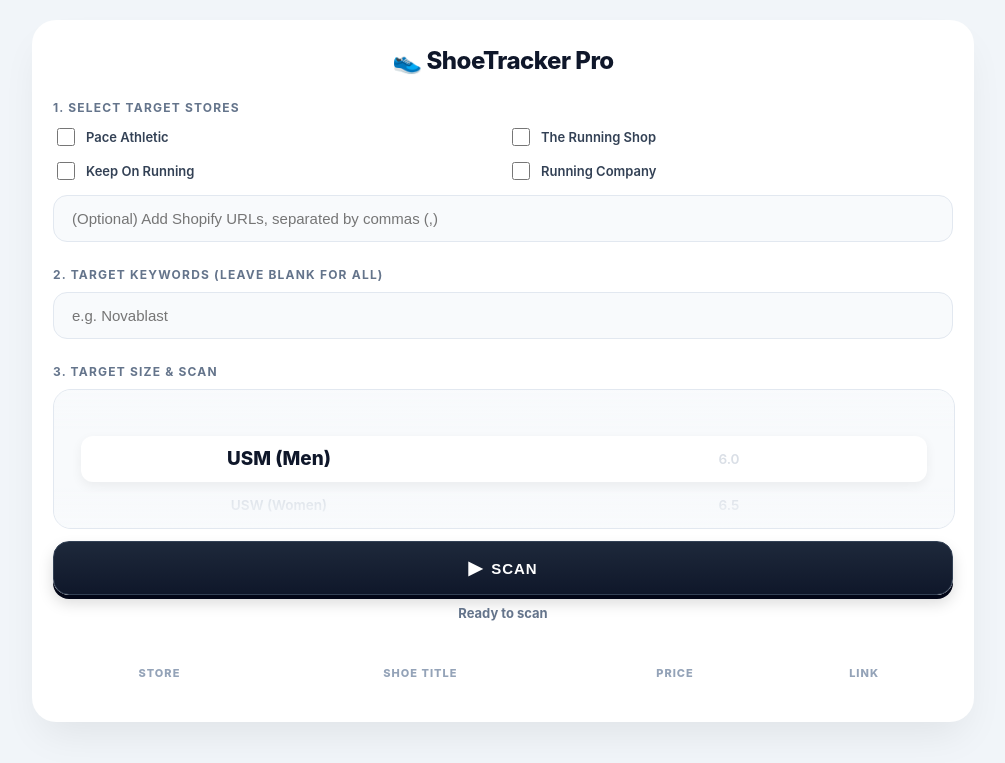
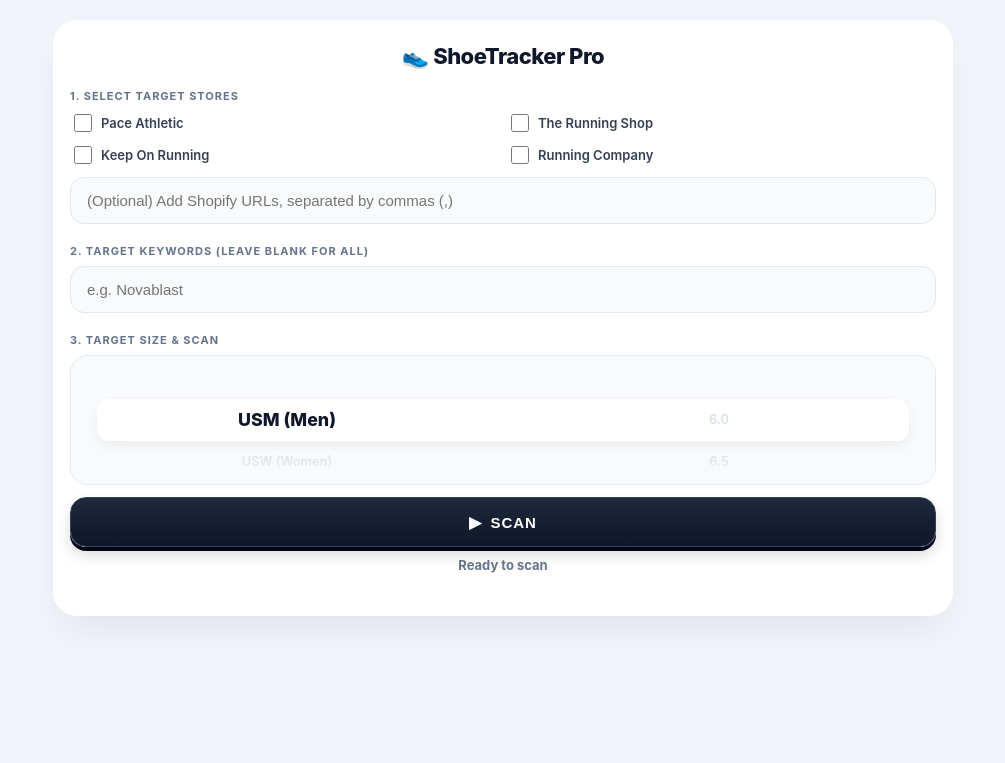
Before and after one commit to shawnlee-au/shoe-tracker, a Flask app: page / in a window 1280 px wide. Shown: the top 763 px of the page, without its empty margins (137-1142 px from the left). Run offline with Flask 3, Linux system fonts and the light colour scheme; lists and menus that the app fills with data are empty.

Commit message:
Add files via upload

```diff
--- a/templates/index.html
+++ b/templates/index.html
@@ -7,48 +7,53 @@
     <meta name="apple-mobile-web-app-status-bar-style" content="default">
     <title>ShoeTracker Pro</title>
     <style>
-        body { font-family: 'SF Pro Display', -apple-system, BlinkMacSystemFont, sans-serif; padding: 20px 15px; background: #f1f5f9; color: #0f172a; user-select: none; margin: 0; -webkit-tap-highlight-color: transparent; }
-        .card { background: #ffffff; padding: 25px 20px; border-radius: 24px; max-width: 900px; margin: auto; box-shadow: 0 20px 40px -10px rgba(0,0,0,0.08); border: 1px solid rgba(255,255,255,0.8); }
-        h2 { text-align: center; font-size: 24px; font-weight: 800; color: #0f172a; letter-spacing: -0.5px; margin-bottom: 25px; margin-top: 0; }
-        .input-group { margin-bottom: 25px; position: relative; }
-        label.section-title { font-weight: 700; font-size: 12px; color: #64748b; text-transform: uppercase; letter-spacing: 1.2px; display: block; margin-bottom: 10px; }
-        input[type='text'] { padding: 14px 18px; width: 100%; border: 1.5px solid #e2e8f0; border-radius: 14px; font-size: 15px; font-weight: 500; background: #f8fafc; color: #0f172a; box-sizing: border-box; outline: none; transition: all 0.25s; }
+        * { box-sizing: border-box; }
+        body { font-family: 'SF Pro Display', -apple-system, BlinkMacSystemFont, sans-serif; padding: 20px 12px 40px 12px; background: #f1f5f9; color: #0f172a; user-select: none; margin: 0; -webkit-tap-highlight-color: transparent; }
+        .card { background: #ffffff; padding: 22px 16px; border-radius: 24px; max-width: 900px; margin: auto; box-shadow: 0 20px 40px -10px rgba(0,0,0,0.08); border: 1px solid rgba(255,255,255,0.8); }
+        h2 { text-align: center; font-size: 22px; font-weight: 800; color: #0f172a; letter-spacing: -0.5px; margin-bottom: 20px; margin-top: 0; }
+        .input-group { margin-bottom: 20px; position: relative; }
+        label.section-title { font-weight: 700; font-size: 11px; color: #64748b; text-transform: uppercase; letter-spacing: 1px; display: block; margin-bottom: 8px; }
+        input[type='text'] { padding: 14px 16px; width: 100%; border: 1.5px solid #e2e8f0; border-radius: 14px; font-size: 15px; font-weight: 500; background: #f8fafc; color: #0f172a; outline: none; transition: all 0.25s; }
         input[type='text']:focus { border-color: #3b82f6; background: #ffffff; box-shadow: 0 0 0 4px rgba(59, 130, 246, 0.15); }
 
-        .checkbox-grid { display: grid; grid-template-columns: 1fr 1fr; gap: 10px; margin-bottom: 12px; }
-        .chk-wrapper { display: flex; align-items: center; gap: 8px; font-size: 13px; font-weight: 600; color: #334155; cursor: pointer; }
+        .checkbox-grid { display: grid; grid-template-columns: 1fr 1fr; gap: 8px; margin-bottom: 10px; }
+        .chk-wrapper { display: flex; align-items: center; gap: 6px; font-size: 13px; font-weight: 600; color: #334155; cursor: pointer; }
         .chk-wrapper input[type='checkbox'] { width: 18px; height: 18px; cursor: pointer; accent-color: #3b82f6; }
 
-        /* 🔥 iOS 전용 휠 다이얼 버그 수정 (높이 138px 고정 & 클리핑 방지) 🔥 */
+        /* iOS 전용 휠 다이얼 컴팩트 스타일 */
         .size-action-row { display: flex; flex-direction: column; gap: 12px; }
-        .picker-container { width: 100%; height: 138px; background: #f8fafc; border-radius: 18px; border: 1.5px solid #e2e8f0; position: relative; overflow: hidden; display: flex; justify-content: center; align-items: center; }
+        .picker-container { width: 100%; height: 130px; background: #f8fafc; border-radius: 18px; border: 1.5px solid #e2e8f0; position: relative; overflow: hidden; display: flex; justify-content: center; align-items: center; }
         .picker-mask { position: absolute; top: 0; left: 0; right: 0; bottom: 0; pointer-events: none; z-index: 2; background: linear-gradient(to bottom, rgba(248, 250, 252, 0.95) 0%, rgba(248, 250, 252, 0) 30%, rgba(248, 250, 252, 0) 70%, rgba(248, 250, 252, 0.95) 100%); }
-        .picker-highlight { position: absolute; top: 50%; transform: translateY(-50%); left: 3%; right: 3%; height: 46px; background: #ffffff; border-radius: 12px; box-shadow: 0 4px 12px rgba(0,0,0,0.06); z-index: 0; pointer-events: none; }
+        .picker-highlight { position: absolute; top: 50%; transform: translateY(-50%); left: 3%; right: 3%; height: 42px; background: #ffffff; border-radius: 12px; box-shadow: 0 4px 12px rgba(0,0,0,0.06); z-index: 0; pointer-events: none; }
 
         .wheel-col { width: 50%; height: 100%; overflow-y: scroll; scroll-snap-type: y mandatory; scrollbar-width: none; z-index: 1; -webkit-overflow-scrolling: touch; }
         .wheel-col::-webkit-scrollbar { display: none; }
-        .wheel-spacer { height: 46px; }
-        .wheel-item { height: 46px; line-height: 46px; text-align: center; font-size: 16px; font-weight: 600; color: #94a3b8; scroll-snap-align: center; cursor: pointer; transition: all 0.2s; transform: scale(0.85); opacity: 0.35; }
-        .wheel-item.selected { color: #0f172a; font-size: 18px; font-weight: 800; transform: scale(1.05); opacity: 1; }
+        .wheel-spacer { height: 44px; }
+        .wheel-item { height: 42px; line-height: 42px; text-align: center; font-size: 15px; font-weight: 600; color: #94a3b8; scroll-snap-align: center; cursor: pointer; transition: all 0.2s; transform: scale(0.85); opacity: 0.35; }
+        .wheel-item.selected { color: #0f172a; font-size: 17px; font-weight: 800; transform: scale(1.05); opacity: 1; }
 
-        .btn-primary { width: 100%; height: 54px; display: flex; flex-direction: row; justify-content: center; align-items: center; gap: 8px; background: linear-gradient(to bottom, #1e293b, #0f172a); border: 1px solid #334155; border-radius: 16px; color: white; font-weight: 800; font-size: 15px; text-transform: uppercase; letter-spacing: 1px; cursor: pointer; box-shadow: 0 4px 0 #020617, 0 8px 15px rgba(0,0,0,0.15); transition: all 0.1s; }
-        .btn-primary:active { transform: translateY(4px); box-shadow: 0 0 0 #020617; height: 54px; }
+        .btn-primary { width: 100%; height: 50px; display: flex; flex-direction: row; justify-content: center; align-items: center; gap: 8px; background: linear-gradient(to bottom, #1e293b, #0f172a); border: 1px solid #334155; border-radius: 16px; color: white; font-weight: 800; font-size: 15px; text-transform: uppercase; letter-spacing: 1px; cursor: pointer; box-shadow: 0 4px 0 #020617, 0 8px 15px rgba(0,0,0,0.15); transition: all 0.1s; }
+        .btn-primary:active { transform: translateY(4px); box-shadow: 0 0 0 #020617; height: 50px; }
         .btn-stop { background: linear-gradient(to bottom, #ef4444, #dc2626) !important; border: 1px solid #b91c1c !important; box-shadow: 0 4px 0 #7f1d1d !important; }
-        .btn-icon { font-size: 18px; }
+        .btn-icon { font-size: 16px; }
 
         #progress-container { display: none; width: 100%; height: 4px; background: #e2e8f0; border-radius: 2px; margin-top: 15px; overflow: hidden; }
         #progress-bar { width: 0%; height: 100%; background: linear-gradient(90deg, #3b82f6, #a855f7, #ec4899); border-radius: 2px; transition: width 0.3s ease; }
         #status { font-weight: 700; color: #64748b; margin-top: 10px; margin-bottom: 0; font-size: 13px; text-align: center; }
 
-        .table-responsive { width: 100%; overflow-x: auto; -webkit-overflow-scrolling: touch; }
-        table { width: 100%; border-collapse: separate; border-spacing: 0 10px; margin-top: 10px; min-width: 500px; }
-        th { font-size: 11px; font-weight: 800; color: #94a3b8; text-transform: uppercase; letter-spacing: 1px; padding: 0 15px 6px 15px; border: none; }
-        td { background: #ffffff; padding: 15px; border-top: 1px solid #f1f5f9; border-bottom: 1px solid #f1f5f9; vertical-align: middle; }
-        td:first-child { border-left: 1px solid #f1f5f9; border-top-left-radius: 14px; border-bottom-left-radius: 14px; }
-        td:last-child { border-right: 1px solid #f1f5f9; border-top-right-radius: 14px; border-bottom-right-radius: 14px; }
+        /* 🔥 모바일 한눈에 보기 카드 리스트 UI (측면 스크롤 제로) 🔥 */
+        .results-container { display: flex; flex-direction: column; gap: 10px; margin-top: 15px; }
+        .shoe-item-card { background: #ffffff; border: 1.5px solid #f1f5f9; border-radius: 16px; padding: 14px 16px; display: flex; flex-direction: column; gap: 8px; box-shadow: 0 4px 12px rgba(0,0,0,0.03); }
+        .card-header { display: flex; justify-content: space-between; align-items: center; }
+        .badge { padding: 4px 10px; border-radius: 6px; font-size: 11px; font-weight: 800; color: white; display: inline-block; }
+        .price-text { font-size: 16px; font-weight: 800; color: #10b981; }
 
-        .badge { padding: 5px 10px; border-radius: 6px; font-size: 10px; font-weight: 800; color: white; white-space: nowrap; }
-        .btn-link { padding: 6px 16px; background: #e0f2fe; color: #0284c7; text-decoration: none; border-radius: 100px; font-size: 12px; font-weight: 800; display: inline-block; white-space: nowrap; }
+        .card-body { display: flex; justify-content: space-between; align-items: center; gap: 10px; }
+        .shoe-title { font-size: 14px; font-weight: 700; color: #0f172a; line-height: 1.35; flex: 1; word-break: keep-all; }
+        .btn-link { padding: 8px 18px; background: #3b82f6; color: #ffffff; text-decoration: none; border-radius: 100px; font-size: 12px; font-weight: 800; display: inline-block; white-space: nowrap; box-shadow: 0 3px 8px rgba(59, 130, 246, 0.3); }
+        .btn-link:active { transform: scale(0.96); }
+
+        .no-result { text-align: center; padding: 30px; font-weight: 600; color: #94a3b8; background: #ffffff; border-radius: 16px; border: 1.5px solid #f1f5f9; }
     </style>
 </head>
 <body>
@@ -97,19 +102,7 @@
             <p id="status">Ready to scan</p>
         </div>
 
-        <div class="table-responsive">
-            <table class="results-table">
-                <thead>
-                    <tr>
-                        <th>Store</th>
-                        <th>Shoe Title</th>
-                        <th id="phead">Price</th>
-                        <th style="text-align:center;">Link</th>
-                    </tr>
-                </thead>
-                <tbody id="board"></tbody>
-            </table>
-        </div>
+        <div class="results-container" id="board"></div>
     </div>
     <script>
         const sizes = [6.0, 6.5, 7.0, 7.5, 8.0, 8.5, 9.0, 9.5, 10.0, 10.5, 11.0, 11.5, 12.0, 12.5, 13.0];
@@ -199,7 +192,6 @@
             stat.style.color = '#3b82f6';
 
             brd.innerHTML = '';
-            document.getElementById('phead').innerText = 'Price (' + fullSize + ')';
 
             pCont.style.display = 'block';
             pBar.style.width = '0%';
@@ -224,7 +216,7 @@
 
                 let html = '';
                 if(data.length === 0) {
-                    html = '<tr><td colspan="4" style="text-align:center; padding:20px; font-weight:600; color:#94a3b8;">No matching shoes found.</td></tr>';
+                    html = '<div class="no-result">No matching shoes found.</div>';
                 } else {
                     data.forEach(item => {
                         let bg = '#64748b';
@@ -233,12 +225,16 @@
                         else if(item.store.includes('Running Company')) bg = '#6366f1';
                         else if(item.store.includes('Pace')) bg = '#0f172a';
 
-                        html += '<tr>';
-                        html += '<td><span class="badge" style="background:' + bg + '">' + item.store + '</span></td>';
-                        html += '<td><b style="color:#0f172a; font-size:14px;">' + item.title + '</b></td>';
-                        html += '<td style="color:#10b981; font-weight:800; font-size:15px;">' + item.price + '</td>';
-                        html += '<td style="text-align:center;"><a href="' + item.url + '" target="_blank" class="btn-link">Store</a></td>';
-                        html += '</tr>';
+                        html += '<div class="shoe-item-card">';
+                        html += '  <div class="card-header">';
+                        html += '    <span class="badge" style="background:' + bg + '">' + item.store + '</span>';
+                        html += '    <span class="price-text">' + item.price + '</span>';
+                        html += '  </div>';
+                        html += '  <div class="card-body">';
+                        html += '    <div class="shoe-title">' + item.title + '</div>';
+                        html += '    <a href="' + item.url + '" target="_blank" class="btn-link">Buy (' + fullSize + ')</a>';
+                        html += '  </div>';
+                        html += '</div>';
                     });
                 }
                 brd.innerHTML = html;
```
Also changed, not shown: build_html.py (+43 -47 lines).
